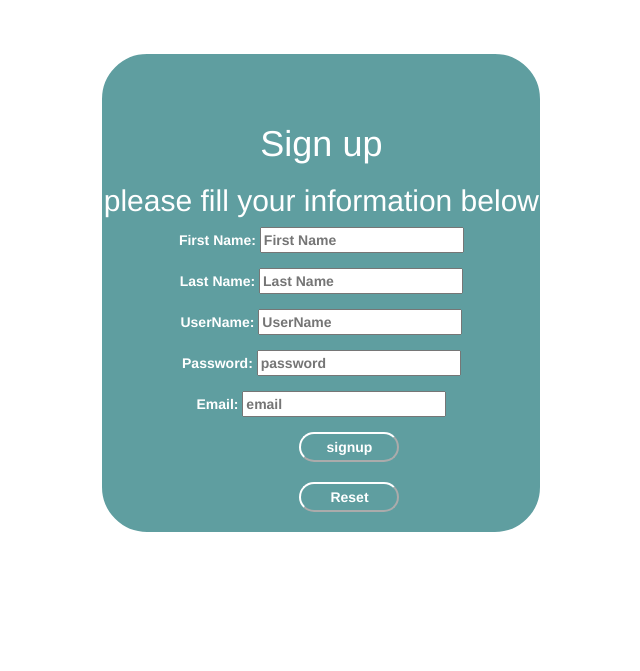
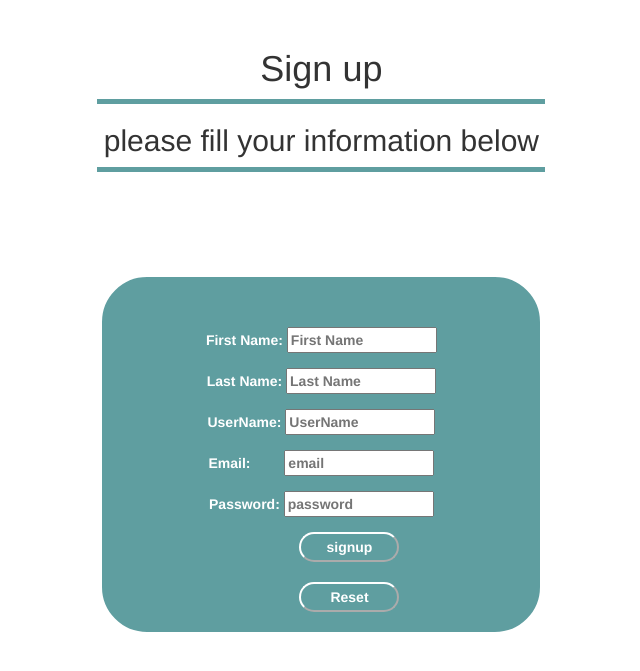
Before and after one commit to KarimHamod/softwareengineering, a PHP site: page /signup.php in a window 1280 px wide. Shown: the part 51-722 px from the top of the page, without its empty margins (325-965 px from the left). Run offline with PHP 8.4, Linux system fonts and the light colour scheme.

Commit message:
signup design

```diff
--- a/project/iVOTE/signup.php
+++ b/project/iVOTE/signup.php
@@ -1,36 +1,63 @@
 <?php
     include_once 'header.php'
 ?>
+<body>
+<nav class="navbar navbar-fixed-top ">
+    <div class="container-fluid">
+        <div class="navbar-header">
+            <a class="navbar-brand navi"  href="index.html">iVOTE</a>
+        </div>
+        <ul class="nav navbar-nav">
+            <li><a class="navi" href="candidate.html">Candidates</a></li>
+            <li><a class="navi" href="#">Results</a></li>
+
+        </ul>
+        <ul class="nav navbar-nav navbar-right">
+            <li><a  class="navi" href="#">About Us</a></li>
+            <li><a  class="navi" href="../../learning/register.html"><span class="glyphicon glyphicon-user"></span> Sign Up</a></li>
+            <li><a  class="navi" href="../../learning/login.html"><span class="glyphicon glyphicon-log-in"></span> Login</a></li>
+        </ul>
+    </div>
+</nav>
+<div class="info">
+    <h1> Sign up</h1>
+    <p class="lineOver"></p>
+    <h2>please fill your information below</h2>
+    <p class="lineOver"></p>
+</div>
 <section class="form">
-            <h1> Sign up</h1>
-            <h2>please fill your information below</h2>
+
     <form action="signup_validate.php" method="post">
         <p>
             <label>First Name:
-                    <input type="text" name="First_Name" placeholder="First Name" required>
+                <input class="textarea" type="text" name="First_Name" placeholder="First Name" required>
             </label>
         </p>
         <p>
             <label>Last Name:
-                    <input type="text" name="Last_Name" placeholder="Last Name" required>
+                <input class="textarea" type="text" name="Last_Name" placeholder="Last Name" required>
             </label>
         </p>
         <p>
             <label>UserName:
-                    <input type="text" name="User_Name" placeholder="UserName" required>
+                <input class="textarea" type="text" name="User_Name" placeholder="UserName" required>
+            </label>
+        </p>
+
+        <p>
+            <label>Email:
+                <input class="textarea mail"  type="email" name="email" placeholder="email" required>
+            </label>
+        </p>
+        <label>Password:
+            <input class="textarea" type="password" name="password" placeholder="password" required>
         </label>
         </p>
         <p>
-                    <label>Password:
-                    <input type="password" name="password" placeholder="password" required>
-                    </label>
-                </p>
-                <p>
-                    <label>Email:
-                    <input type="email" name="email" placeholder="email" required>
-                    </label>
-                </p>
-                <button type="submit"class="buttons"name="submit">signup</button>
-                <button type="reset"class="buttons"name="clear">Reset</button>
+
+
+            <button class="buttons" type="submit" name="submit">signup</button>
+            <button  class="buttons" type="reset" name="clear">Reset</button>
+
     </form>
 </section>
```
Lines whose indentation alone changed are shown as unchanged.
